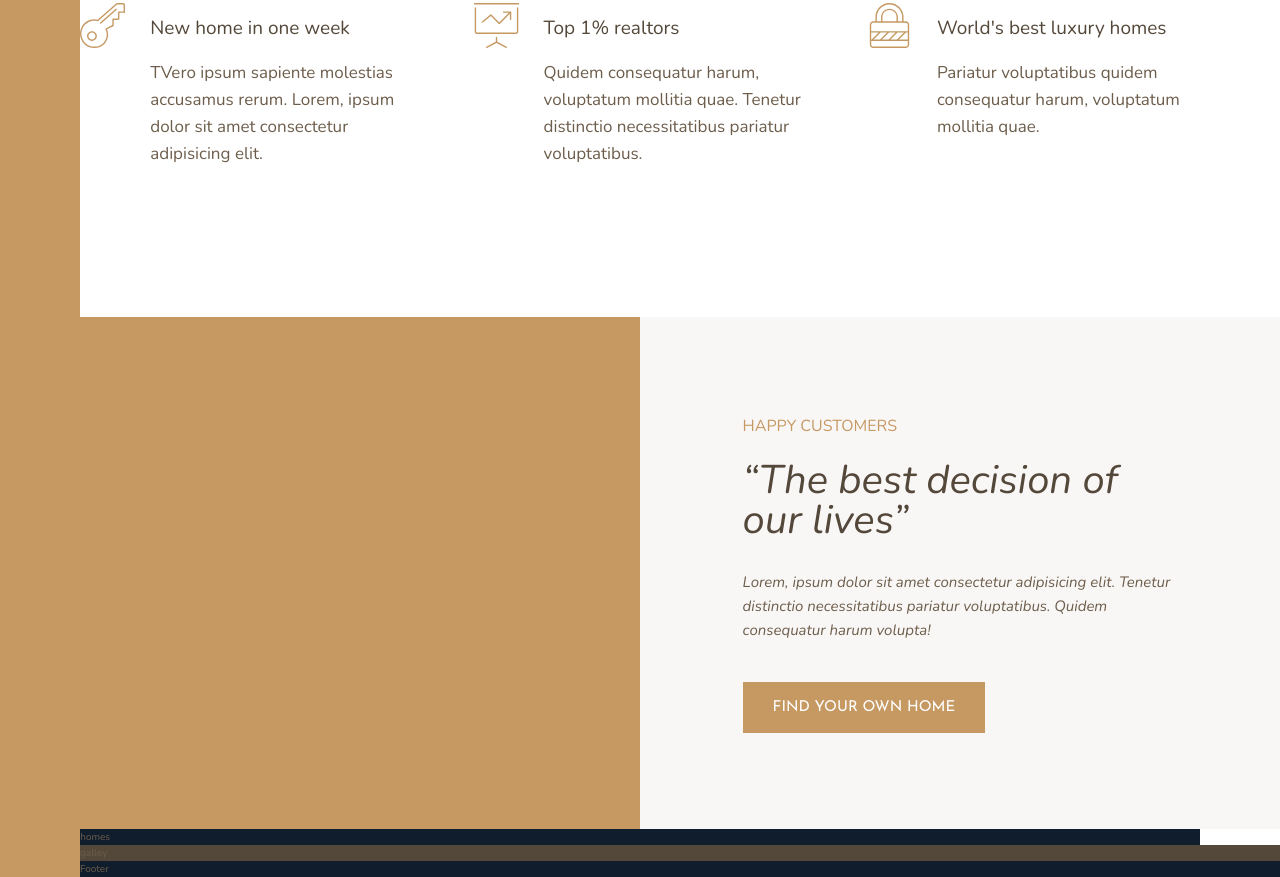
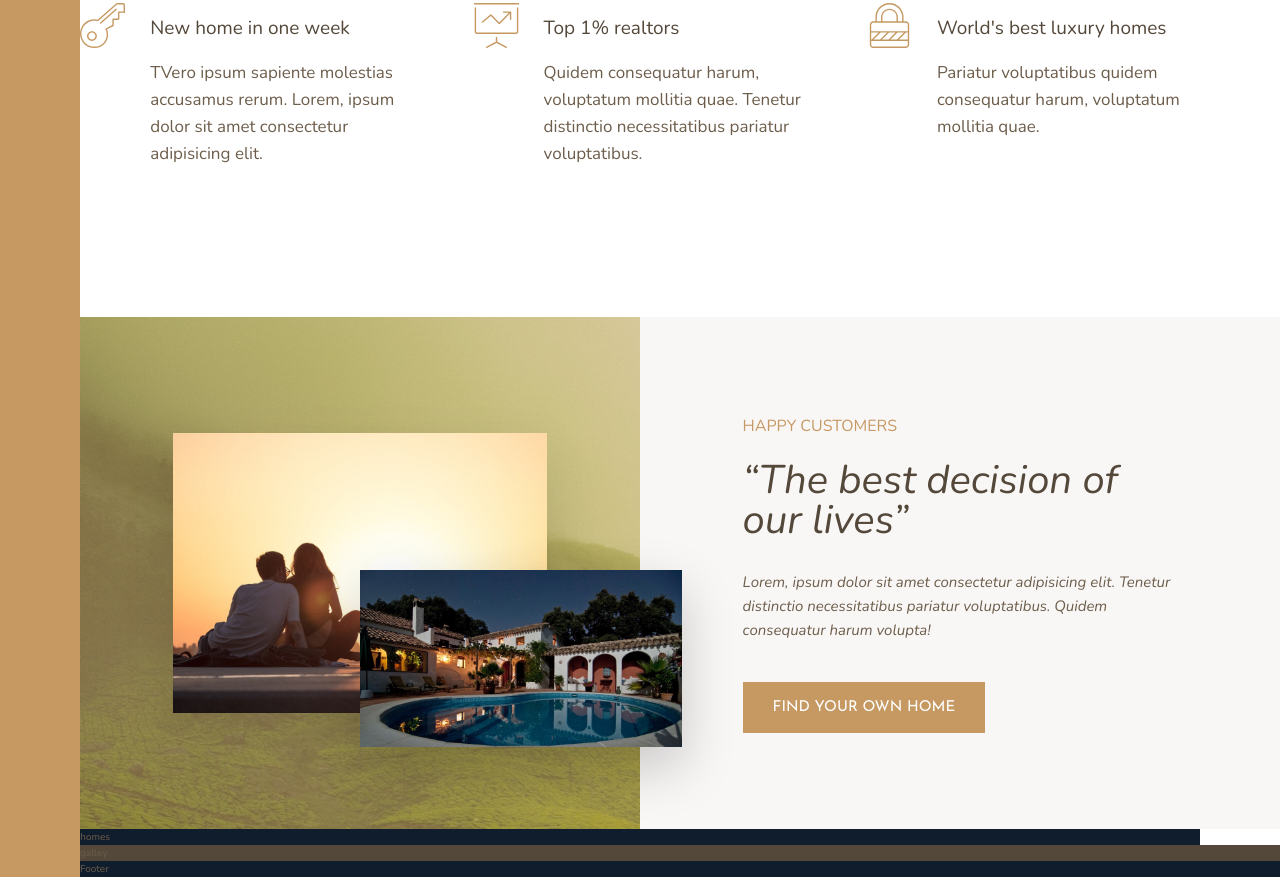
Before and after one commit to CodeByLine/nexter-starter-learn, a website: page index.html in a window 1280 px wide. Shown: the part 991-1868 px from the top of the page. Drawn offline with nearby package versions, Linux system fonts and the light colour scheme.

Commit message:
story section done

```diff
--- a/index.html
+++ b/index.html
@@ -79,7 +79,8 @@
 
         <div class="story__pictures">
 
-
+           <img src="img/story-1.jpeg" alt="Couple with new house" class="story__img--1">
+           <img src="img/story-2.jpeg" alt="New house" class="story__img--2">
         </div>
 
         <div class="story__content">
--- a/sass/_story.scss
+++ b/sass/_story.scss
@@ -2,6 +2,27 @@
     &__pictures {
         background-color: $color-primary;
         grid-column: full-start / col-end 4;
+        background-image: linear-gradient(rgba($color-primary, .5), rgba($color-primary, .5) ), url(../img/back.jpg);
+
+        display: grid;
+        grid-template-rows: repeat(6, 1fr);
+        grid-template-columns: repeat(6, 1fr);
+        align-items: center;
+    }
+
+    &__img--1 {
+        width: 100%;
+        grid-row: 2 / 6;
+        grid-column: 2 / 6;
+        box-shadow: 0 2rem 5rem rgba(#000, .1);
+    }
+
+    &__img--2 {
+        width: 115%;
+        grid-row: 4 / 6;
+        grid-column: 4 / 7;
+        z-index: 20;
+        box-shadow: 0 2rem 5rem rgba(#000, .2);
     }
 
     &__content {
```
Also changed, not shown: css/style.css.
